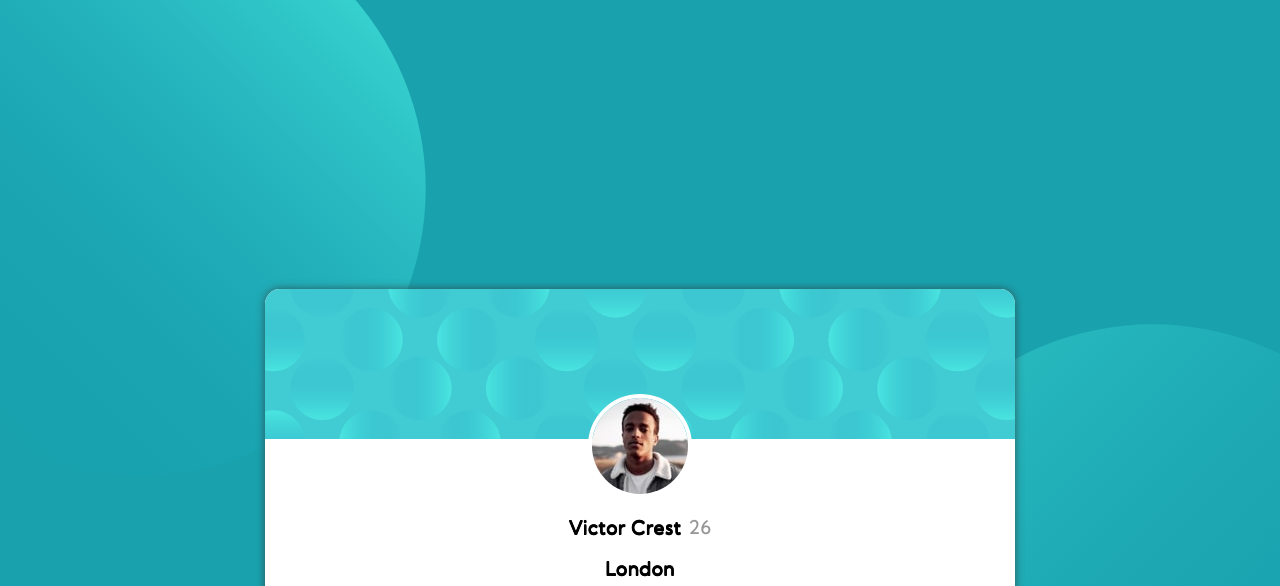
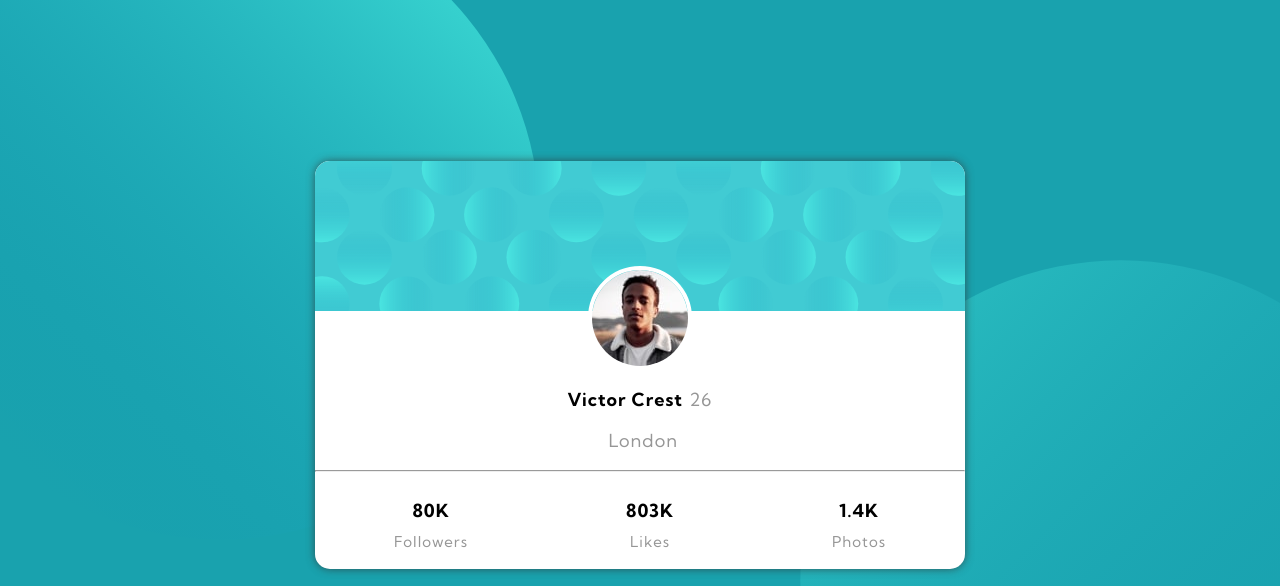
Before and after one commit to Abdullah-Rohail/fem-profile-card, a plain HTML site: page index.html in a window 1280 px wide. Shown: the top 586 px of the page. Drawn offline with Linux system fonts and the light colour scheme.

Commit message:
design changes

```diff
--- a/css/style.css
+++ b/css/style.css
@@ -1,16 +1,18 @@
-@import url('https://fonts.googleapis.com/css2?family=Kumbh+Sans:wght@300&display=swap');
+@import url('https://fonts.googleapis.com/css2?family=Kumbh+Sans:wght@400;700&display=swap');
 
 :root{
     --primary-color:hsl(185, 75%, 39%); /*Dark Cyan*/
     --secondary-color:hsl(0, 0%, 59%); /*Dark Gray*/
+    --size-regular:400;
+    --size-bold:700;
 }
 body{
     font-family: 'Kumbh Sans', sans-serif;
     font-size: 18px;
-    font-weight: 400,700;
+    font-weight: var(--size-regular),var(--size-bold);
     text-align: center;
     background: var(--primary-color);
-    padding-top: 20%;
+    padding-top: 10%;
 }
 
 .background{
@@ -20,10 +22,10 @@ body{
     left: 0px;
     right:0px;
     background-image: url(../images/bg-pattern-top.svg), url(../images/bg-pattern-bottom.svg);
-    background-position: left -150px top -100px, right -160px bottom -100px;
+    background-position: left -100px top -100px, right -160px bottom -100px;
     background-repeat: no-repeat, no-repeat;
     background-origin: content-box;
-    background-size: 45%;
+    background-size: 50%,50%;
 }
 
 .container {
@@ -33,7 +35,7 @@ body{
 .container .card{
     position: relative;
     min-width: 350px;
-    max-width: 750px;
+    max-width: 650px;
     width: 100%;
     margin: 0 auto;
     border-radius: 15px;
@@ -46,15 +48,14 @@ body{
 .container .card p,
 .container .card span{
     letter-spacing: 1px;
-    text-shadow: 0px 0.5px, 0.5px 0px, 0.5px 0.5px;
-    font-weight: bold;
 }
 
 .container .card p{
-    font-weight: bolder;
+    font-weight: var(--size-bold);
 }
 .container .card span{
     color: var(--secondary-color);
+    font-weight: var(--size-regular);
     text-shadow: none;
 }
 
--- a/index.html
+++ b/index.html
@@ -19,7 +19,7 @@
       <div class="middle">
           <img src="./images/image-victor.jpg" alt="Profile Photo">
           <p>Victor Crest<span>26</span></p>
-          <p>London</p>
+          <span>London</span>
       </div>
       <div class="bottom">
         <hr>
```
Also changed, not shown: 1 other file.
